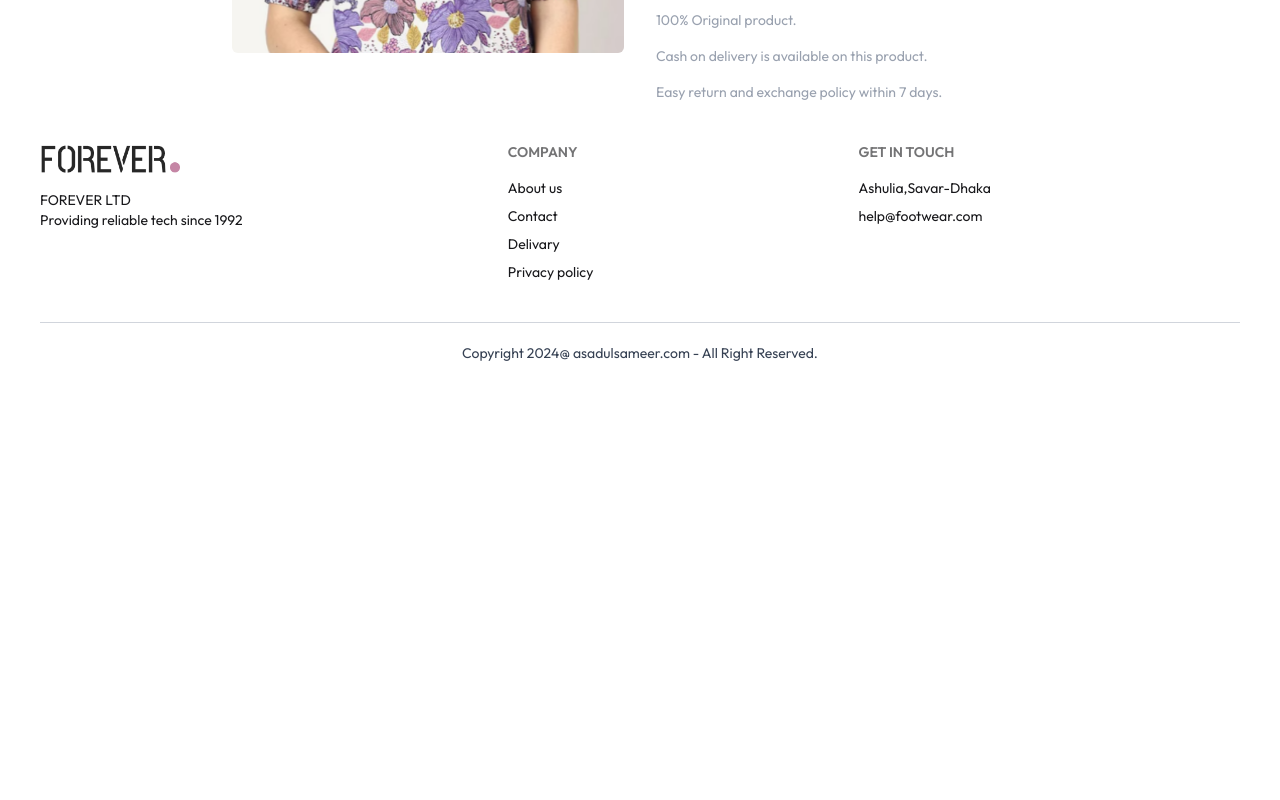
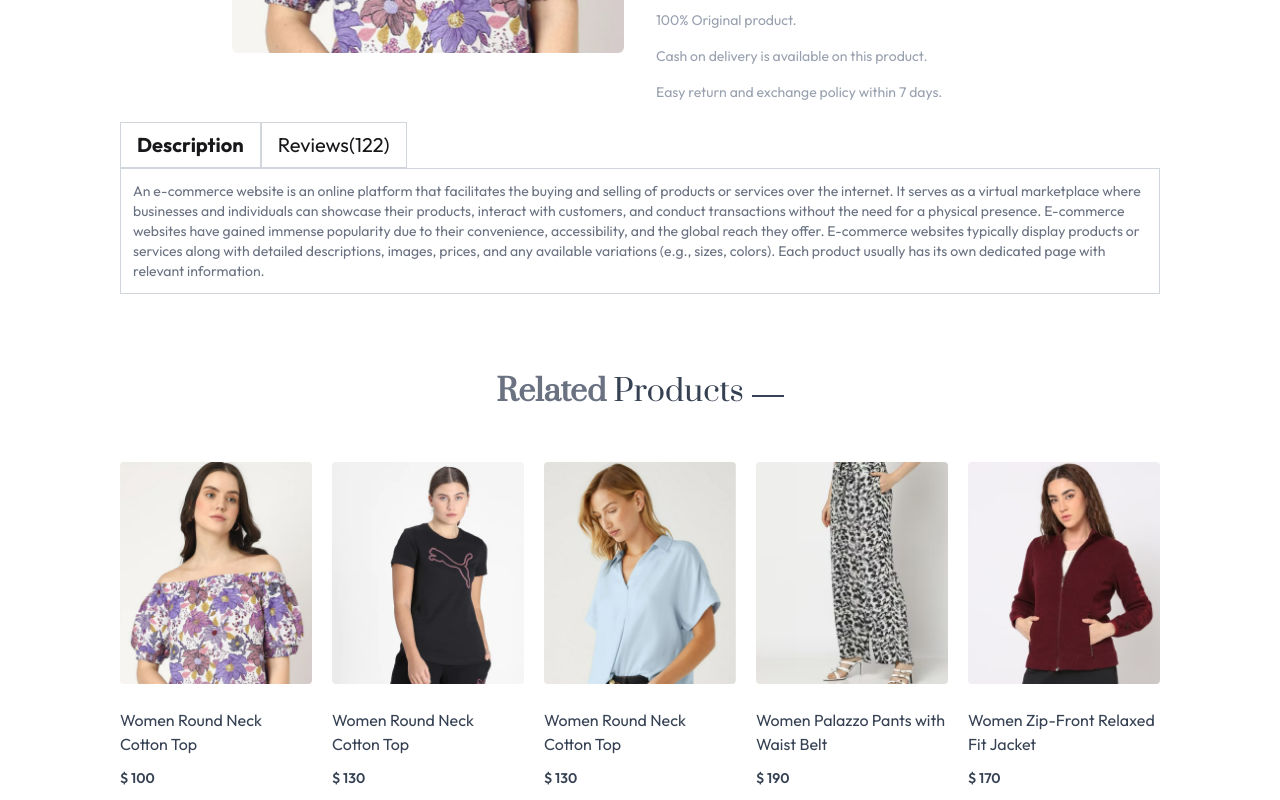
Before and after one commit to asadulsameerbd/EcommerceMERN-003, a React (Vite) app: page /product/aaaaa in a window 1280 px wide. Shown: the part 520-1320 px from the top of the page. Before the commit the page ends 899 px from the top, so only its background shows below. Built offline with nearby package versions, Linux system fonts and the light colour scheme.

Commit message:
add all images

```diff
--- /dev/null
+++ b/src/Components/RelatedProducts.jsx
@@ -0,0 +1,42 @@
+import React, { useContext, useEffect, useState } from "react";
+import Title from "./Title";
+import ProductItem from "./ProductItem";
+import { SellerContext } from "../Context/SellerContext";
+import { Link } from "react-router";
+
+const RelatedProducts = ({ category, subcategory }) => {
+  const { products } = useContext(SellerContext);
+  const [Related, SetRelated] = useState([]);
+  useEffect(() => {
+    if (products.length > 0) {
+      let productCopy = products.slice();
+      productCopy = productCopy.filter((item) => item.category === category);
+      productCopy = productCopy.filter(
+        (item) => item.subcategory === subcategory,
+      );
+      SetRelated(productCopy.slice(0, 5));
+    }
+  }, [products]);
+  return (
+    <div className="py-10">
+      <div className="text-center py-10">
+        <Title text1={"Related"} text2={"Products"} />
+      </div>
+
+      {/* item */}
+      <div className="grid grid-cols-2 md:grid-cols-3 lg:grid-cols-5 gap-5">
+        {Related?.map((item, i) => (
+          <ProductItem
+            key={i}
+            id={item._id}
+            name={item.name}
+            image={item.image}
+            price={item.price}
+          />
+        ))}
+      </div>
+    </div>
+  );
+};
+
+export default RelatedProducts;
--- a/src/Pages/ProductDetails.jsx
+++ b/src/Pages/ProductDetails.jsx
@@ -1,6 +1,7 @@
-import React, { useContext, useState } from "react";
+import React, { useContext, useEffect, useState } from "react";
 import { useParams } from "react-router";
 import { SellerContext } from "../Context/SellerContext";
+import RelatedProducts from "../Components/RelatedProducts";
 
 const ProductDetails = () => {
   const { id } = useParams();
@@ -8,6 +9,12 @@
 
   const product = products.find((item) => item._id === id);
   const [mainImg, setMainImg] = useState(product?.image[0]);
+
+  useEffect(() => {
+    if (product) {
+      setMainImg(product?.image[0]);
+    }
+  }, [product]);
 
   if (!product) {
     return <div>Product Not Found</div>;
@@ -78,6 +85,41 @@
           </p>
         </div>
       </div>
+      {/* description and review section */}
+      <div className="mt-5">
+        <div className="flex">
+          <b className="text-xl border border-gray-300 py-2 px-4">
+            Description
+          </b>
+          <p className="text-xl border border-gray-300 py-2 px-4">
+            Reviews(122)
+          </p>
+        </div>
+        {/* details */}
+        <div className="border border-gray-300">
+          <p className="text-sm text-gray-500 p-3">
+            An e-commerce website is an online platform that facilitates the
+            buying and selling of products or services over the internet. It
+            serves as a virtual marketplace where businesses and individuals can
+            showcase their products, interact with customers, and conduct
+            transactions without the need for a physical presence. E-commerce
+            websites have gained immense popularity due to their convenience,
+            accessibility, and the global reach they offer. E-commerce websites
+            typically display products or services along with detailed
+            descriptions, images, prices, and any available variations (e.g.,
+            sizes, colors). Each product usually has its own dedicated page with
+            relevant information.
+          </p>
+        </div>
+
+        {/* related products */}
+        <div>
+          <RelatedProducts
+            category={product.category}
+            subcategory={product.subcategory}
+          />
+        </div>
+      </div>
     </div>
   );
 };
```
